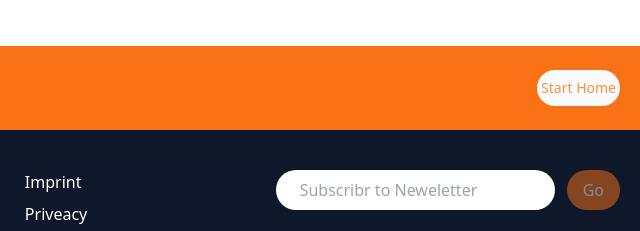
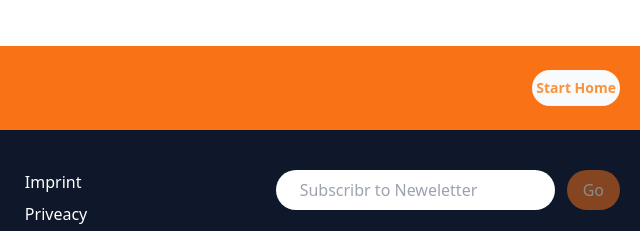
Before and after one commit to eslammamdouh23/Talwind_, a website: page docs/index.html in a window 1280 px wide. Shown: the part 1154-1385 px from the top of the page, 640-1280 px from the left. Drawn offline with nearby package versions, Linux system fonts and the light colour scheme.

Commit message:
add font

```diff
--- a/docs/index.html
+++ b/docs/index.html
@@ -132,7 +132,7 @@
         <div class="container mx-auto px-5 py-6" >
           <div class="flex justify-between items-center">
             <p class="text-white  font-bold">Move even faster with Thailwind UI.</p>
-            <a class="py-2 px-1 text-sm rounded-full text-orange-400 bg-slate-50 hover:bg-slate-800">Start Home</a>
+            <a class="py-2 px-1 text-sm text-center font-bold rounded-full text-orange-400 bg-slate-50 hover:bg-slate-800">Start Home</a>
           </div>
       </div>
     </section>
```
